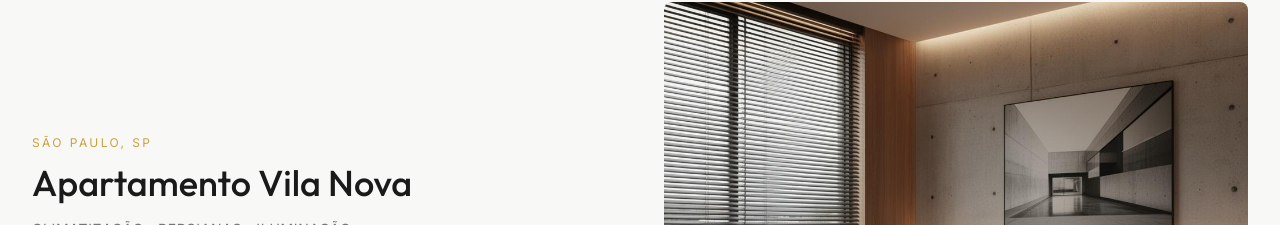
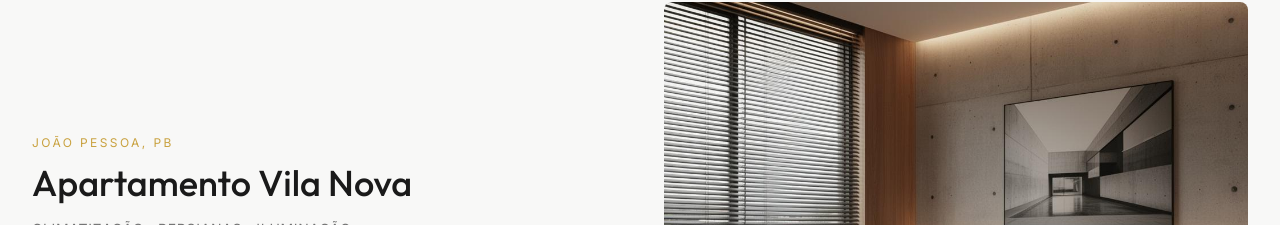
Before and after one commit to ryanmarinhodev/Home3tecnologia-portal, a React (Vite) app: page /projetos in a window 1280 px wide. Shown: the part 1008-1233 px from the top of the page. Built offline with nearby package versions, Linux system fonts and the light colour scheme; no server answers; the HTML template or start-up script is replaced by a standard one.

Commit message:
apt atualizado

```diff
--- a/src/pages/Projetos.tsx
+++ b/src/pages/Projetos.tsx
@@ -17,7 +17,7 @@ const projects = [
   {
     image: project2,
     title: "Apartamento Vila Nova",
-    location: "São Paulo, SP",
+    location: "João Pessoa, PB",
     scope: "Climatização · Persianas · Iluminação",
     description: "Transformação de um apartamento de alto padrão com automação de climatização inteligente e controle de persianas por cenários.",
   },
```
